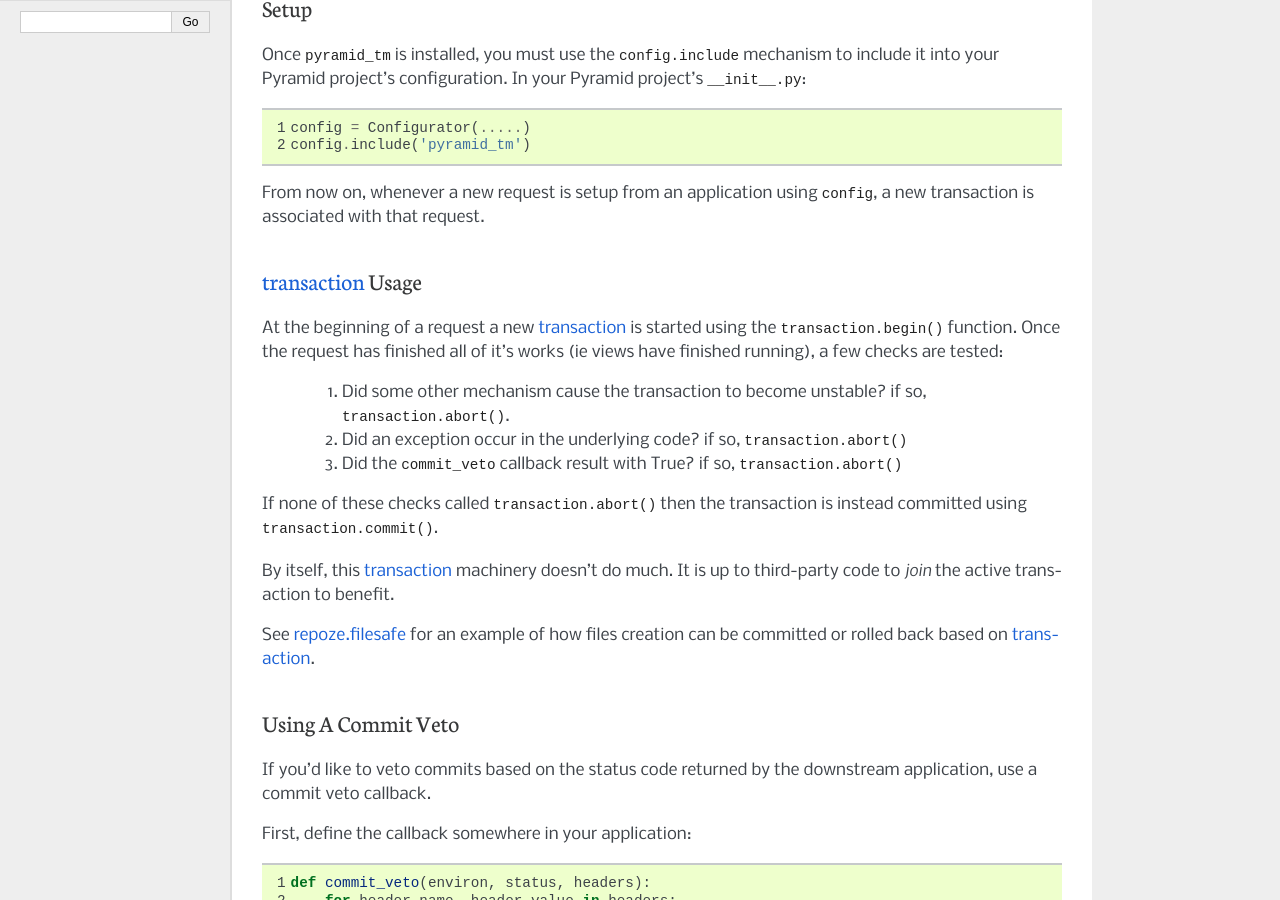
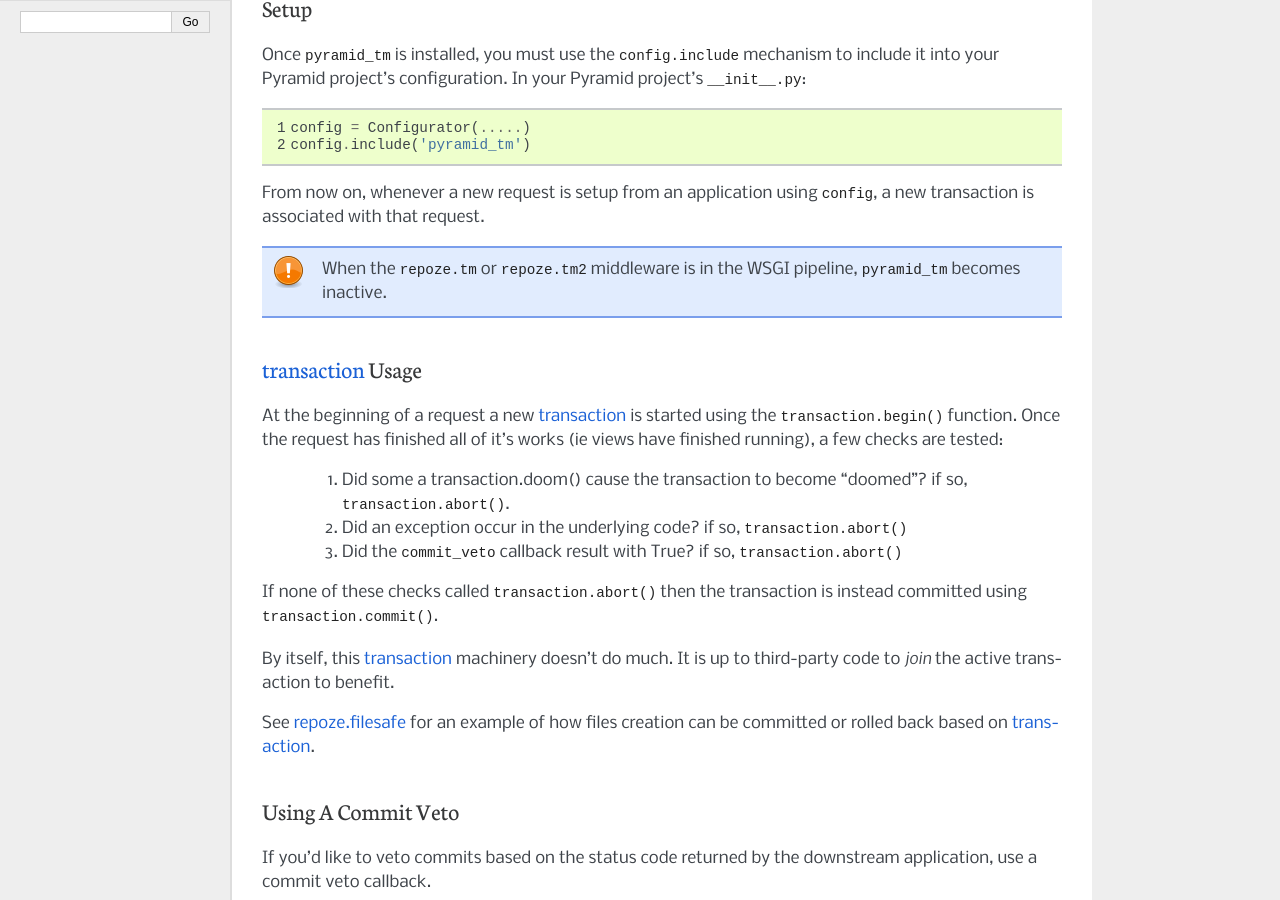
Before and after one commit to Pylons/pyramid_tm, a Sphinx documentation site: the page built from docs/index.rst, in a window 1280 px wide and 900 px high, scrolled down 449 px. Built offline with Sphinx 7.4.7, drawn with Linux system fonts in a browser that asks for light colours.

Commit message:
doomed; note inactivity when repoze.tm is in the pipeline

```diff
--- a/docs/index.rst
+++ b/docs/index.rst
@@ -30,6 +30,11 @@
 From now on, whenever a new request is setup from an application using
 ``config``, a new transaction is associated with that request.
 
+.. note::
+
+   When the ``repoze.tm`` or ``repoze.tm2`` middleware is in the WSGI
+   pipeline, ``pyramid_tm`` becomes inactive.
+
 :term:`transaction` Usage
 -------------------------
 
@@ -38,8 +43,8 @@
 finished all of it's works (ie views have finished running), a few checks
 are tested:
 
-  1) Did some other mechanism cause the transaction to become unstable? if so,
-     ``transaction.abort()``.
+  1) Did some a transaction.doom() cause the transaction to become "doomed"?
+     if so, ``transaction.abort()``.
 
   2) Did an exception occur in the underlying code? if so,
      ``transaction.abort()``
@@ -56,7 +61,6 @@
 See `repoze.filesafe <http://pypi.python.org/pypi/repoze.filesafe>`_
 for an example of how files creation can be committed or rolled
 back based on :term:`transaction`.
-
 
 Using A Commit Veto
 -------------------
```
